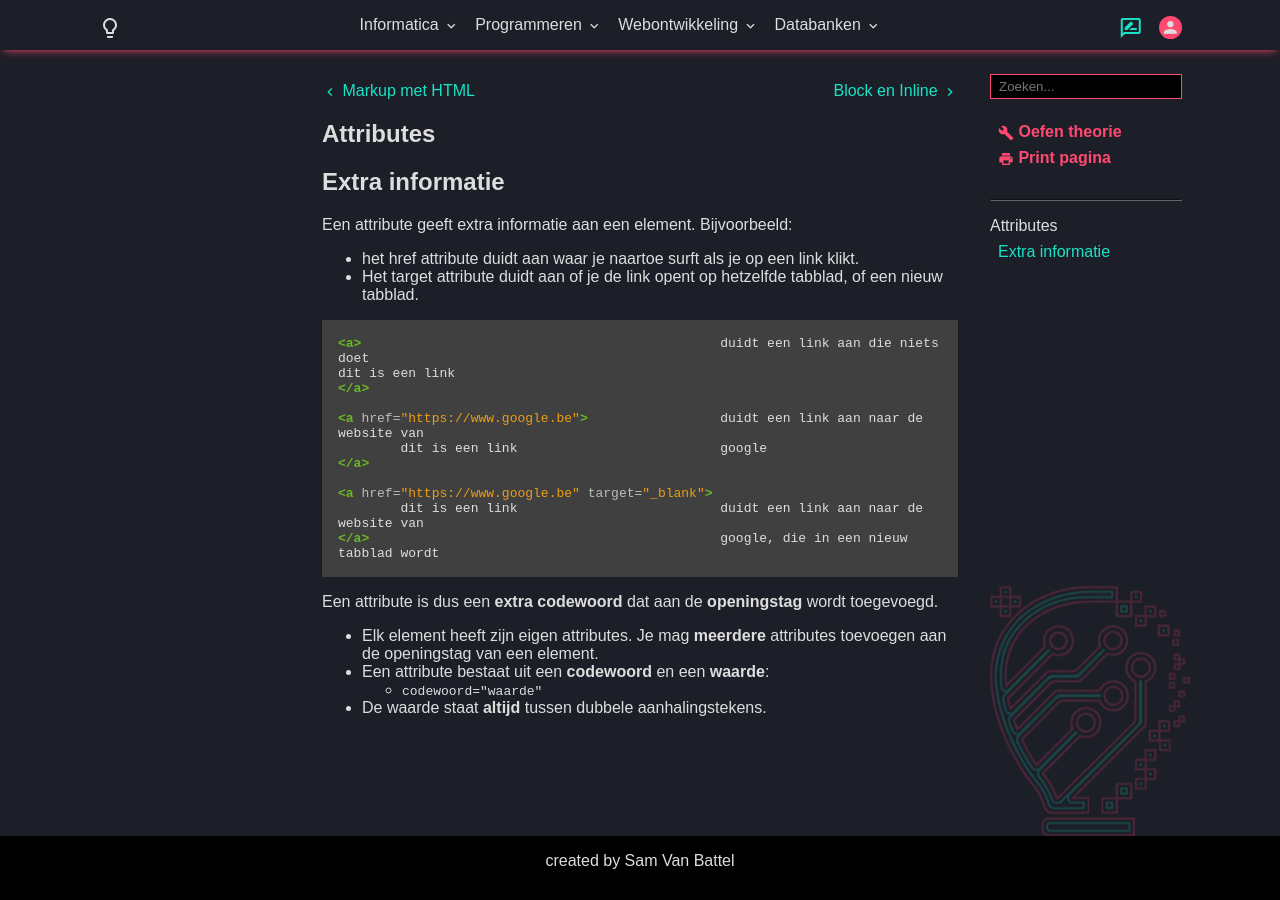
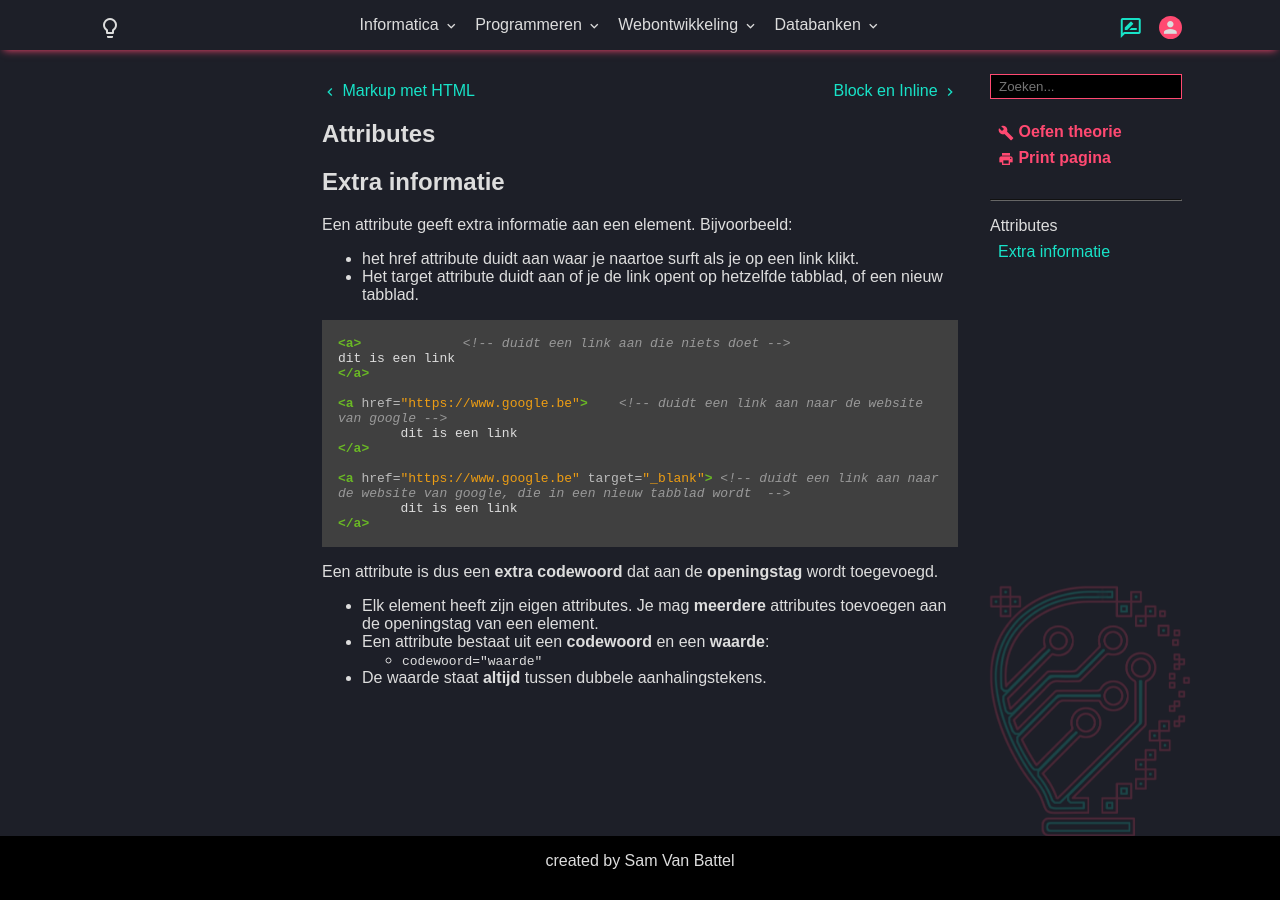
Before and after one commit to T-INFORMATICA/t-informatica.github.io, a Jekyll site: the page built from _courses/webontwikkeling/html/attributen.md, in a window 1280 px wide. Built offline with Jekyll 4.4.1, drawn with Linux system fonts in a browser that asks for light colours; comment, search, counter and statistics services are not loaded; some of the changed lines change nothing that is shown.

Commit message:
Update attributen.md

````diff
--- a/_courses/webontwikkeling/html/attributen.md
+++ b/_courses/webontwikkeling/html/attributen.md
@@ -31,17 +31,17 @@ Een attribute geeft extra informatie aan een element. Bijvoorbeeld:
 *   Het target attribute duidt aan of je de link opent op hetzelfde tabblad, of een nieuw tabblad.
 
 ``` html
-<a>						 duidt een link aan die niets doet
+<a>		<!-- duidt een link aan die niets doet -->
 dit is een link
 </a>
 
-<a href="https://www.google.be">	  	 duidt een link aan naar de website van
-	dit is een link			  	 google
+<a href="https://www.google.be">    <!-- duidt een link aan naar de website van google -->
+	dit is een link
 </a>
 
-<a href="https://www.google.be" target="_blank">
-	dit is een link			 	 duidt een link aan naar de website van
-</a>			  			 google, die in een nieuw tabblad wordt
+<a href="https://www.google.be" target="_blank"> <!-- duidt een link aan naar de website van google, die in een nieuw tabblad wordt  -->
+	dit is een link
+</a>
 ```
 
 
````
